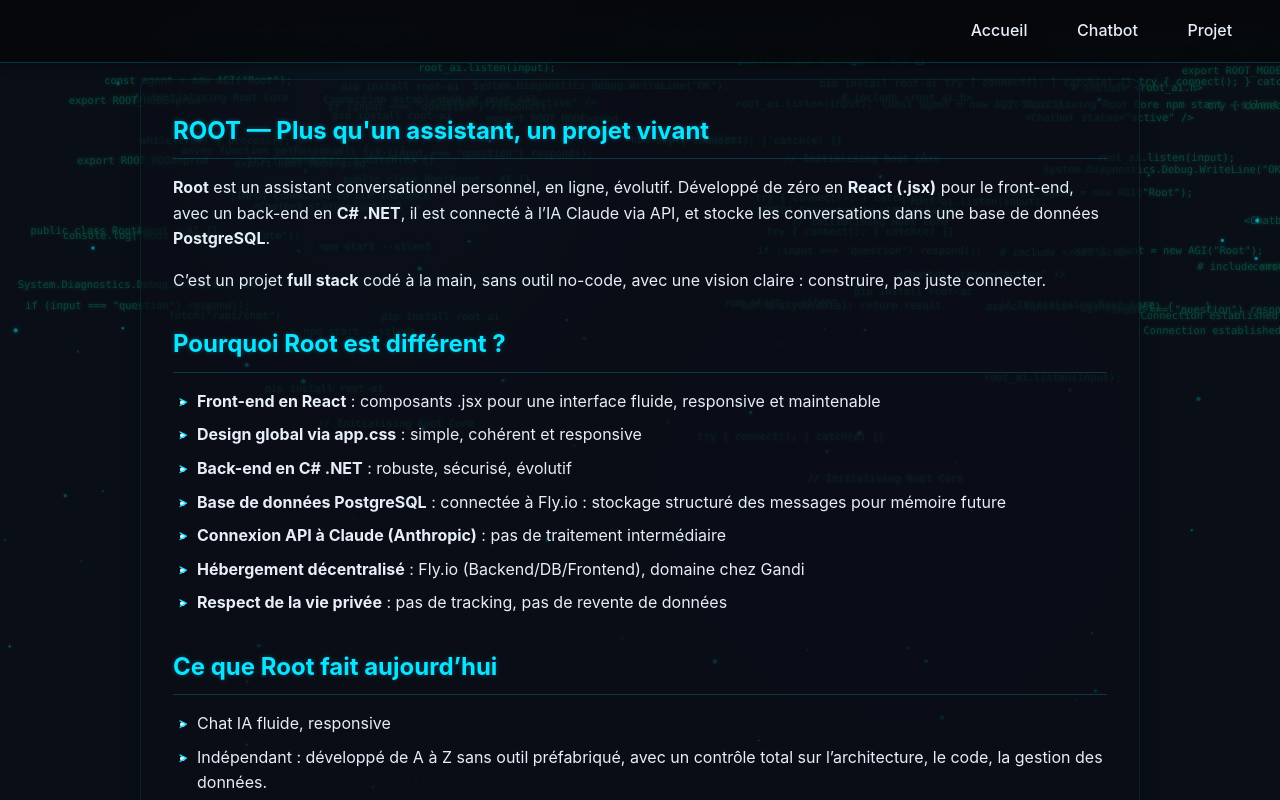
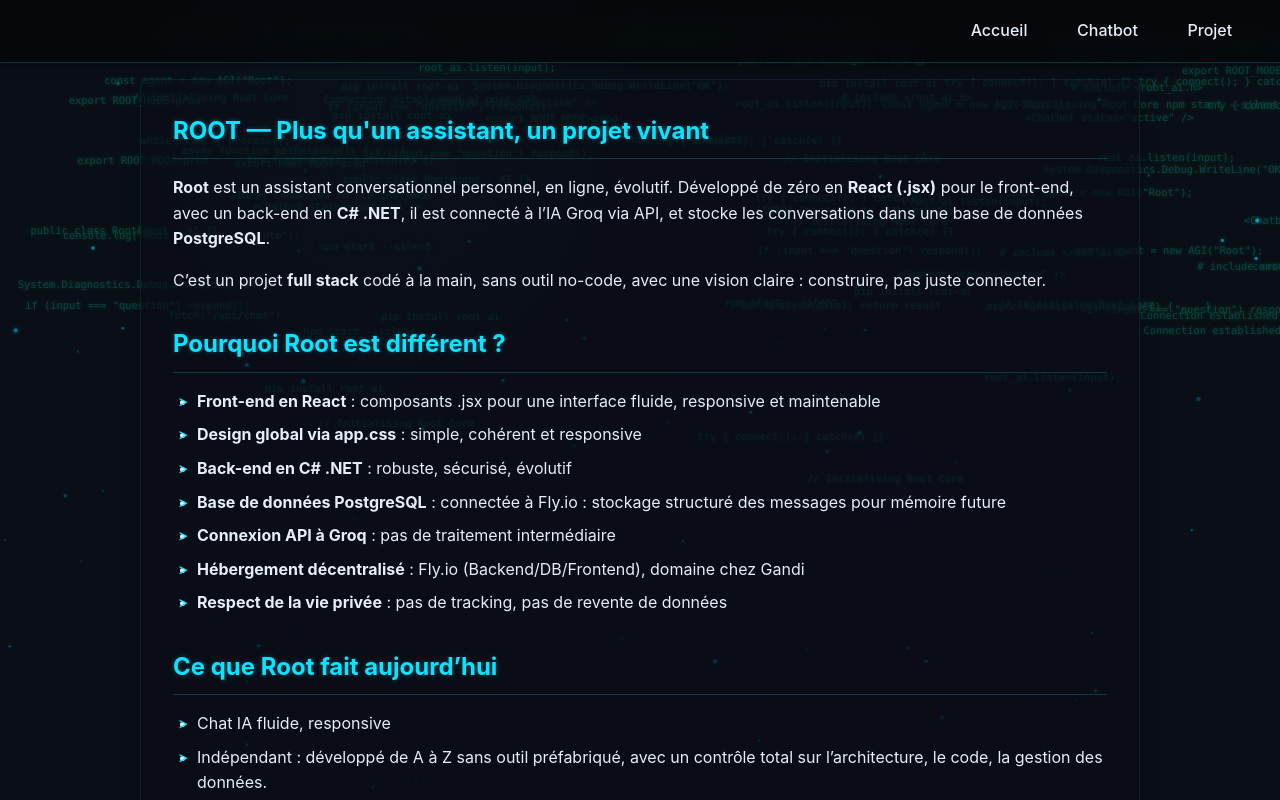
Before and after one commit to Luc1290/RootFrontend, a React (Vite) app: page /projets in a window 1280 px wide. Built offline with nearby package versions, Linux system fonts and the light colour scheme.

Commit message:
Root 3.4.7 Groq

```diff
--- a/src/components/AdminDashboard.jsx
+++ b/src/components/AdminDashboard.jsx
@@ -74,7 +74,7 @@
       const data = await response.json();
       return data.reply;
     } catch (error) {
-      console.error("Erreur Claude:", error);
+      console.error("Erreur Root:", error);
       setIsError(true);
       return "Problème de connexion au cerveau principal...";
     }
--- a/src/components/Chatbot.jsx
+++ b/src/components/Chatbot.jsx
@@ -68,7 +68,7 @@
 
 
 
-  const sendMessageToClaude = async (message) => {
+const sendMessageToRoot = async (message) => {
     try {
       setIsError(false);
       const response = await fetch('https://rootbackend.fly.dev/api/chat', {
@@ -86,7 +86,7 @@
       const data = await response.json();
       return data.reply;
     } catch (error) {
-      console.error('Erreur lors de la communication avec Claude:', error);
+      console.error('Erreur lors de la communication avec Root:', error);
       setIsError(true);
       return "Je rencontre des difficultés momentanées à accéder à mes systèmes principaux. Pourriez-vous réessayer dans un instant ?";
     }
@@ -165,7 +165,7 @@
     };
     await saveMessageToDB(dbUser);
 
-    const botResponse = await sendMessageToClaude(inputMessage);
+    const botResponse = await sendMessageToRoot(inputMessage);
 
     const botMessage = {
       id: messages.length + 2,
--- a/src/components/Projets.jsx
+++ b/src/components/Projets.jsx
@@ -6,7 +6,7 @@
     <div className={styles.aboutContainer}>
       <h2>ROOT — Plus qu'un assistant, un projet vivant</h2>
 
-      <p><strong>Root</strong> est un assistant conversationnel personnel, en ligne, évolutif. Développé de zéro en <strong>React (.jsx)</strong> pour le front-end, avec un back-end en <strong>C# .NET</strong>, il est connecté à l’IA Claude via API, et stocke les conversations dans une base de données <strong>PostgreSQL</strong>.</p>
+      <p><strong>Root</strong> est un assistant conversationnel personnel, en ligne, évolutif. Développé de zéro en <strong>React (.jsx)</strong> pour le front-end, avec un back-end en <strong>C# .NET</strong>, il est connecté à l’IA Groq via API, et stocke les conversations dans une base de données <strong>PostgreSQL</strong>.</p>
 
       <p>C’est un projet <strong>full stack</strong> codé à la main, sans outil no-code, avec une vision claire : construire, pas juste connecter.</p>
 
@@ -16,7 +16,7 @@
         <li><strong>Design global via app.css</strong> : simple, cohérent et responsive</li>
         <li><strong>Back-end en C# .NET</strong> : robuste, sécurisé, évolutif</li>
         <li><strong>Base de données PostgreSQL</strong> : connectée à Fly.io : stockage structuré des messages pour mémoire future</li>
-        <li><strong>Connexion API à Claude (Anthropic)</strong> : pas de traitement intermédiaire</li>
+        <li><strong>Connexion API à Groq</strong> : pas de traitement intermédiaire</li>
         <li><strong>Hébergement décentralisé</strong> : Fly.io (Backend/DB/Frontend), domaine chez Gandi</li>
         <li><strong>Respect de la vie privée</strong> : pas de tracking, pas de revente de données</li>
       </ul>
@@ -28,7 +28,7 @@
         <li>Stockage conversationnel PostgreSQL</li>
         <li>Interface publique et admin pour moi avec Logs des erreurs</li>
         <li>Backend sécurisé, prêt à évoluer</li>
-        <li>Connexion Claude optimisée</li>
+        <li>Connexion Groq optimisée</li>
         <li>Architecture découpée pour être maintenable et extensible</li>
       </ul>
 
@@ -45,7 +45,7 @@
         <li>Reconnaissance de visages (API tiers)</li>
         <li>Reconnaissance de voix (API tiers)</li>
         <li>Analyse contextuelle (intention, émotion, signaux faibles)</li>
-        <li>Système multi-LLM (Claude, GPT, entrainement de son propre LLM…)</li>
+        <li>Système multi-LLM (Groq, entrainement de son propre LLM…)</li>
         <li>API publique pour intégration externe</li>
         <li>Interface publique enrichie (statistiques, personnalisation)</li>
         <li>Interface admin enrichie (statistiques, gestion des conversations)</li>
@@ -58,7 +58,7 @@
         <li>Root est un projet 100 % indépendant, sans entreprise derrière, sans sponsor, sans financement.</li>
         <li>Tout est actuellement financé par moi-même :</li>
         <li>L’hébergement (backend, base de données, front-end)</li>
-        <li>Les appels à l’IA Claude, facturés à chaque message envoyé</li>
+        <li>Les appels à l’IA Groq, facturés à chaque message envoyé</li>
         <li>Le nom de domaine</li>
         <li>Le développement complet, fait sur mon temps personnel</li>
         <li>Votre utilisation est gratuite, mais chaque interaction a un coût réel.</li>
```
